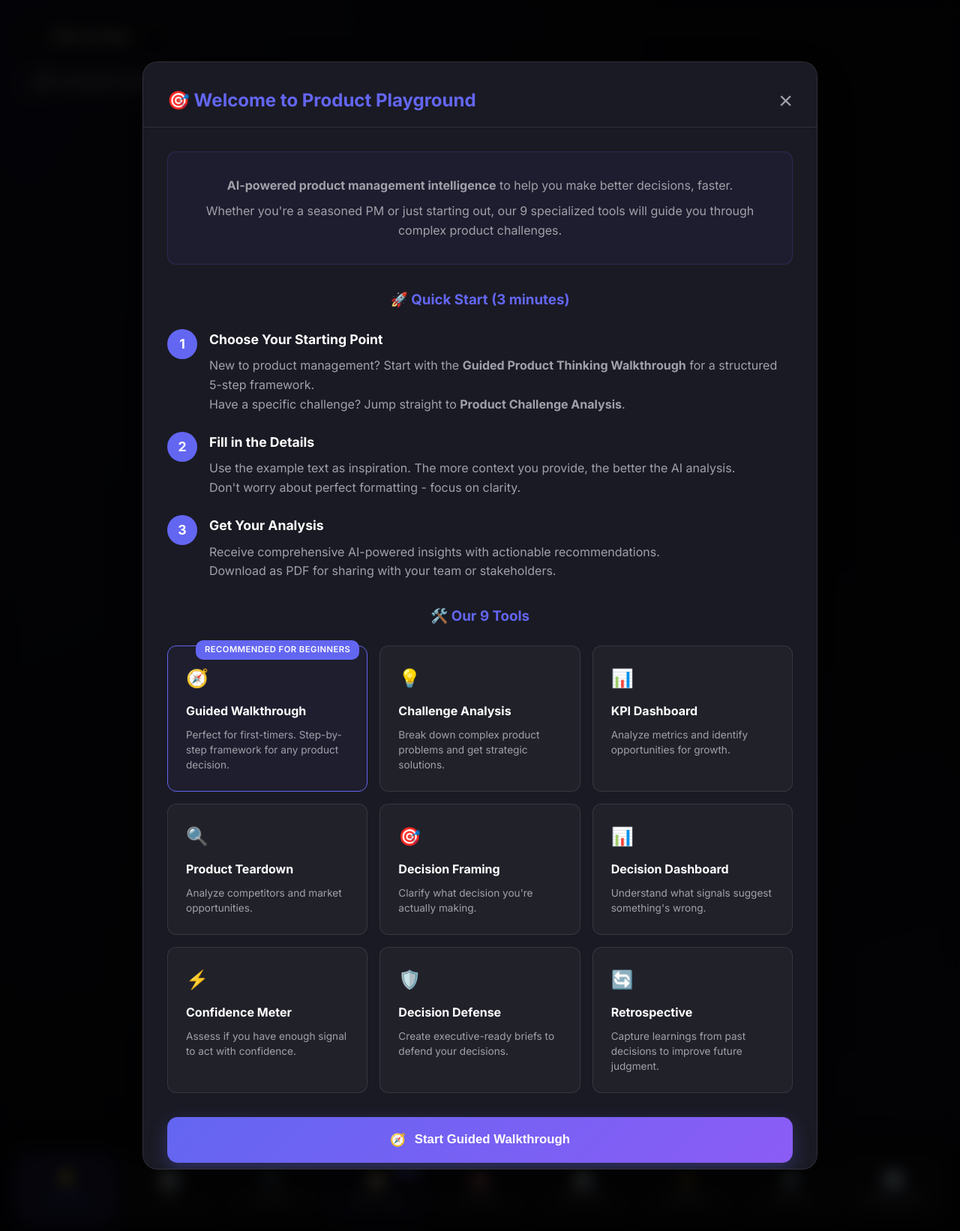
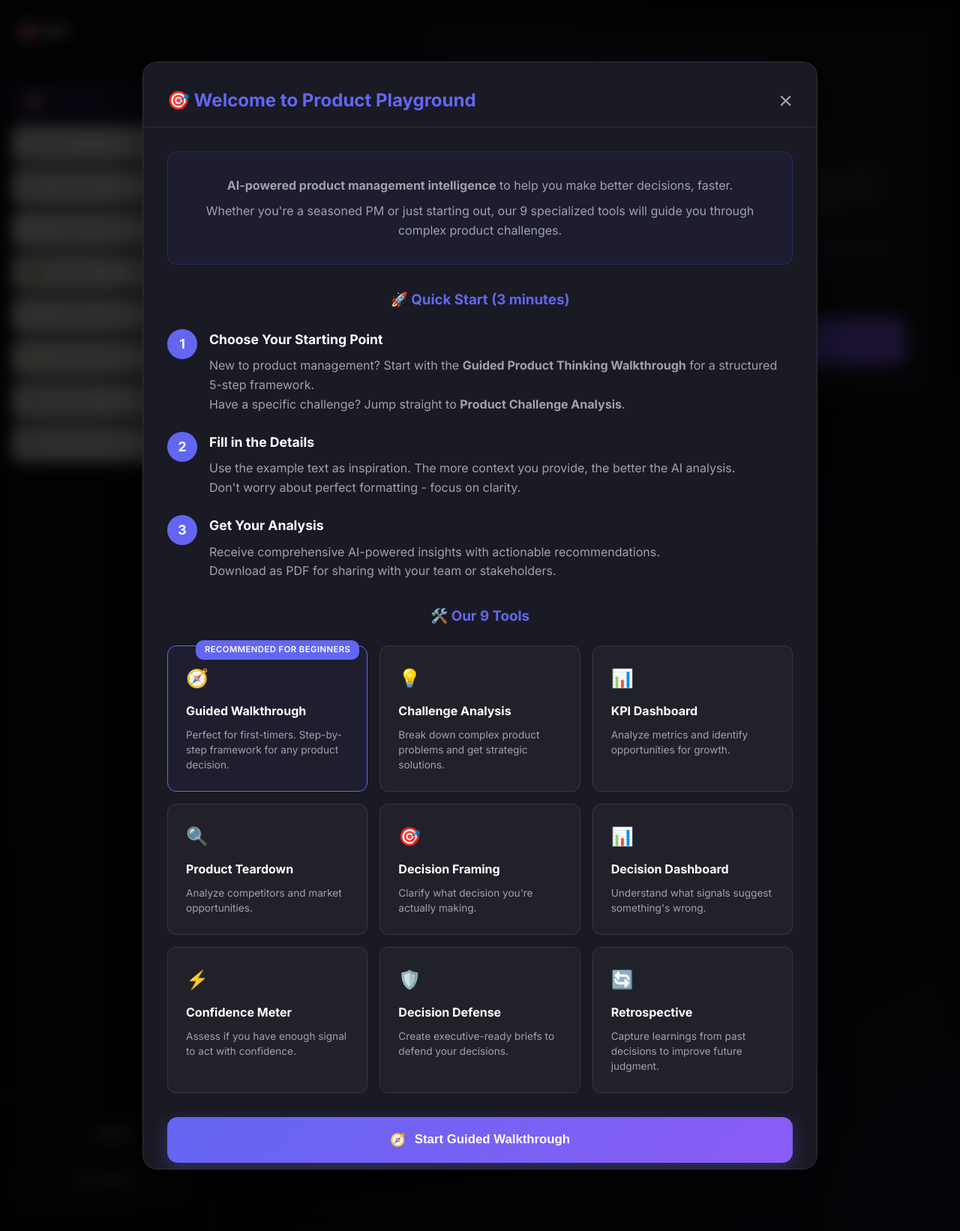
Before and after one commit to anubhav-product/ProductPlayGround, a Flask app: page /app in a window 1280 px wide. Shown: the whole page at 75% size. Run offline with Flask 3, Linux system fonts and the light colour scheme; some libraries are stand-ins or nearby versions.

Commit message:
Implement modern left sidebar navigation (Notion-style)
- Move 9 tools to vertical left sidebar (280px wide)
- Icon + label for each tool (collapsible on mobile to icons only)
- Sidebar footer with Home button and Get Started Guide
- Main content area centered with full width
- Professional modern SaaS design
- Hide old bottom navigation tabs

```diff
--- a/product-thinking-studio/templates/index.html
+++ b/product-thinking-studio/templates/index.html
@@ -85,15 +85,102 @@
             color: var(--text);
             line-height: 1.6;
             min-height: 100vh;
-            padding-bottom: 130px;
+            display: flex;
             background-image:
                 radial-gradient(at 0% 0%, rgba(99, 102, 241, 0.1) 0px, transparent 50%),
                 radial-gradient(at 100% 100%, rgba(139, 92, 246, 0.1) 0px, transparent 50%);
         }
 
-        /* Header Actions */
-        .header-actions {
-            margin-top: 1rem;
+        /* Sidebar Navigation */
+        .sidebar {
+            position: fixed;
+            left: 0;
+            top: 0;
+            width: 280px;
+            height: 100vh;
+            background: rgba(10, 10, 15, 0.8);
+            border-right: 1px solid rgba(255, 255, 255, 0.1);
+            display: flex;
+            flex-direction: column;
+            padding: 1.5rem 0;
+            z-index: 1000;
+            overflow-y: auto;
+            backdrop-filter: blur(10px);
+        }
+
+        .sidebar-header {
+            padding: 0 1.5rem 1.5rem 1.5rem;
+            border-bottom: 1px solid rgba(255, 255, 255, 0.1);
+            margin-bottom: 1.5rem;
+        }
+
+        .sidebar-logo {
+            font-size: 1.5rem;
+            font-weight: 700;
+            display: flex;
+            align-items: center;
+            gap: 0.5rem;
+        }
+
+        .sidebar-nav {
+            flex: 1;
+            display: flex;
+            flex-direction: column;
+            gap: 0.5rem;
+            padding: 0 1rem;
+        }
+
+        .sidebar-item {
+            display: flex;
+            align-items: center;
+            gap: 0.75rem;
+            padding: 0.75rem 1rem;
+            border-radius: 12px;
+            color: var(--text-muted);
+            text-decoration: none;
+            font-size: 0.95rem;
+            font-weight: 500;
+            cursor: pointer;
+            transition: all 0.2s ease;
+            border: 1px solid transparent;
+        }
+
+        .sidebar-item:hover {
+            background: rgba(255, 255, 255, 0.04);
+            color: var(--text);
+        }
+
+        .sidebar-item.active {
+            background: rgba(99, 102, 241, 0.15);
+            border-color: var(--primary);
+            color: var(--primary);
+        }
+
+        .sidebar-item-icon {
+            font-size: 1.2rem;
+            flex-shrink: 0;
+            width: 24px;
+        }
+
+        .sidebar-footer {
+            padding: 1.5rem;
+            border-top: 1px solid rgba(255, 255, 255, 0.1);
+            margin-top: auto;
+            display: flex;
+            flex-direction: column;
+            gap: 0.75rem;
+        }
+
+        /* Main Content */
+        .main-content {
+            flex: 1;
+            margin-left: 280px;
+            display: flex;
+            flex-direction: column;
+            align-items: center;
+            justify-content: center;
+            padding: 2rem;
+            min-height: 100vh;
         }
 
         .btn-outline {
@@ -112,18 +199,6 @@
             white-space: nowrap;
             margin: 0 !important;
         }
-            background: rgba(255, 255, 255, 0.05);
-            color: var(--text);
-            border: 1px solid var(--border);
-            border-radius: 12px;
-            font-size: 0.9rem;
-            font-weight: 500;
-            cursor: pointer;
-            transition: all 0.3s ease;
-            display: inline-flex;
-            align-items: center;
-            gap: 0.5rem;
-        }
 
         .btn-outline:hover {
             background: rgba(255, 255, 255, 0.1);
@@ -363,30 +438,10 @@
             min-width: 0;
         }
 
-        /* Navigation Tabs / Tool Launcher - Bottom Bar */
+        /* Navigation Tabs / Tool Launcher - Hidden in sidebar view */
         .tabs,
         .tool-menu {
-            position: fixed;
-            bottom: 0;
-            left: 0;
-            right: 0;
-            z-index: 1000;
-            width: 100%;
-            max-height: none;
-            display: grid;
-            grid-template-columns: repeat(auto-fit, minmax(110px, 1fr));
-            gap: 0.6rem;
-            padding: 1rem 1.5rem;
-            background: rgba(10, 10, 15, 0.98);
-            border-top: 1px solid rgba(255, 255, 255, 0.12);
-            border-radius: 0;
-            box-shadow: 0 -15px 40px rgba(0, 0, 0, 0.4);
-            overflow: visible;
-        }
-
-        .tabs::before,
-        .tool-menu::before {
-            display: none;
+            display: none !important;
         }
 
         .tab-button {
@@ -444,13 +499,13 @@
         }
 
         .header-top-left {
-            position: fixed;
+            position: absolute;
             top: 1.5rem;
-            left: 1.5rem;
-            z-index: 1001;
+            left: 310px;
             display: flex;
             flex-direction: column;
             gap: 0.75rem;
+            z-index: 900;
         }
 
         .back-btn {
@@ -477,11 +532,8 @@
         }
 
         .header {
-            padding-top: 2rem;
-            padding-left: 2rem;
-            padding-right: 2rem;
-            padding-bottom: 2rem;
-            min-height: 100vh;
+            padding: 0;
+            min-height: auto;
             display: flex;
             flex-direction: column;
             align-items: center;
@@ -1206,23 +1258,68 @@
     </style>
 </head>
 <body>
-    <!-- Top-Left Controls -->
-    <div class="header-top-left">
-        <a href="/" class="back-btn">
-            <span>←</span>
-            <span>Back to Home</span>
-        </a>
-        <button class="btn-outline" onclick="showWelcomeModal()">
-            <span>🚀</span>
-            <span>Get Started Guide</span>
-        </button>
+    <!-- Left Sidebar Navigation -->
+    <div class="sidebar">
+        <div class="sidebar-header">
+            <div class="sidebar-logo">🎯 PP</div>
+        </div>
+        <div class="sidebar-nav">
+            <button class="sidebar-item active" onclick="switchTab(event, 'challenge-tab')" data-tool="challenge">
+                <span class="sidebar-item-icon">🎯</span>
+                <span class="sidebar-item-label">Challenge</span>
+            </button>
+            <button class="sidebar-item" onclick="switchTab(event, 'kpi-tab')" data-tool="kpi">
+                <span class="sidebar-item-icon">📊</span>
+                <span class="sidebar-item-label">KPI</span>
+            </button>
+            <button class="sidebar-item" onclick="switchTab(event, 'teardown-tab')" data-tool="teardown">
+                <span class="sidebar-item-icon">🔍</span>
+                <span class="sidebar-item-label">Teardown</span>
+            </button>
+            <button class="sidebar-item" onclick="switchTab(event, 'walkthrough-tab')" data-tool="walkthrough">
+                <span class="sidebar-item-icon">✓</span>
+                <span class="sidebar-item-label">Walkthrough</span>
+            </button>
+            <button class="sidebar-item" onclick="switchTab(event, 'framing-tab')" data-tool="framing">
+                <span class="sidebar-item-icon">🖼️</span>
+                <span class="sidebar-item-label">Framing</span>
+            </button>
+            <button class="sidebar-item" onclick="switchTab(event, 'dashboard-tab')" data-tool="dashboard">
+                <span class="sidebar-item-icon">📈</span>
+                <span class="sidebar-item-label">Dashboard</span>
+            </button>
+            <button class="sidebar-item" onclick="switchTab(event, 'confidence-tab')" data-tool="confidence">
+                <span class="sidebar-item-icon">⚡</span>
+                <span class="sidebar-item-label">Confidence</span>
+            </button>
+            <button class="sidebar-item" onclick="switchTab(event, 'defense-tab')" data-tool="defense">
+                <span class="sidebar-item-icon">🛡️</span>
+                <span class="sidebar-item-label">Defense</span>
+            </button>
+            <button class="sidebar-item" onclick="switchTab(event, 'retrospective-tab')" data-tool="retrospective">
+                <span class="sidebar-item-icon">🔄</span>
+                <span class="sidebar-item-label">Retrospective</span>
+            </button>
+        </div>
+        <div class="sidebar-footer">
+            <a href="/" class="back-btn" style="width: 100%; text-align: center; justify-content: center;">
+                <span>←</span>
+                <span>Home</span>
+            </a>
+            <button class="btn-outline" onclick="showWelcomeModal()" style="width: 100%; justify-content: center;">
+                <span>🚀</span>
+                <span>Guide</span>
+            </button>
+        </div>
     </div>
 
-    <!-- Centered Header -->
-    <div class="header">
-        <div class="header-content">
-            <h1 id="page-title">Product Playground</h1>
-            <p id="page-subtitle">AI-Powered Strategic Analysis</p>
+    <!-- Main Content Area -->
+    <div class="main-content">
+        <div class="header">
+            <div class="header-content">
+                <h1 id="page-title">Product Playground</h1>
+                <p id="page-subtitle">AI-Powered Strategic Analysis</p>
+            </div>
         </div>
     </div>
 
```
